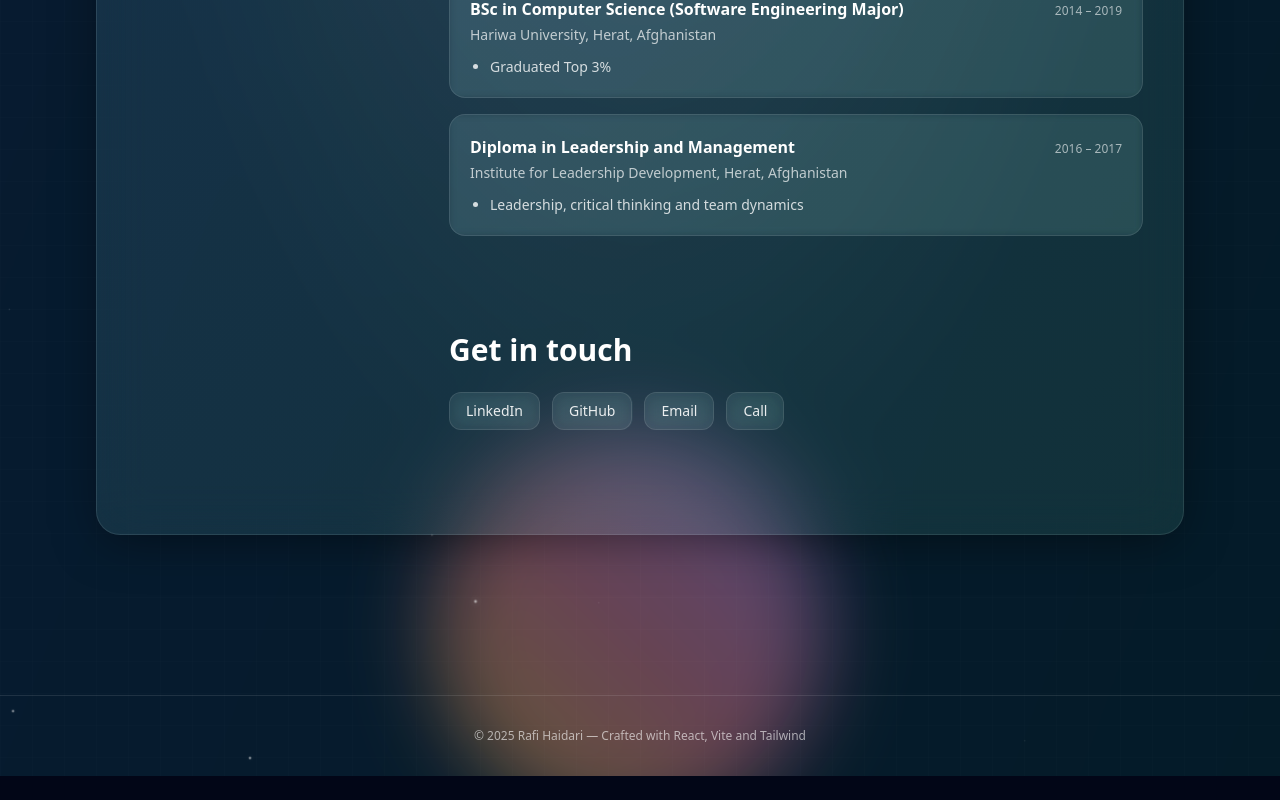
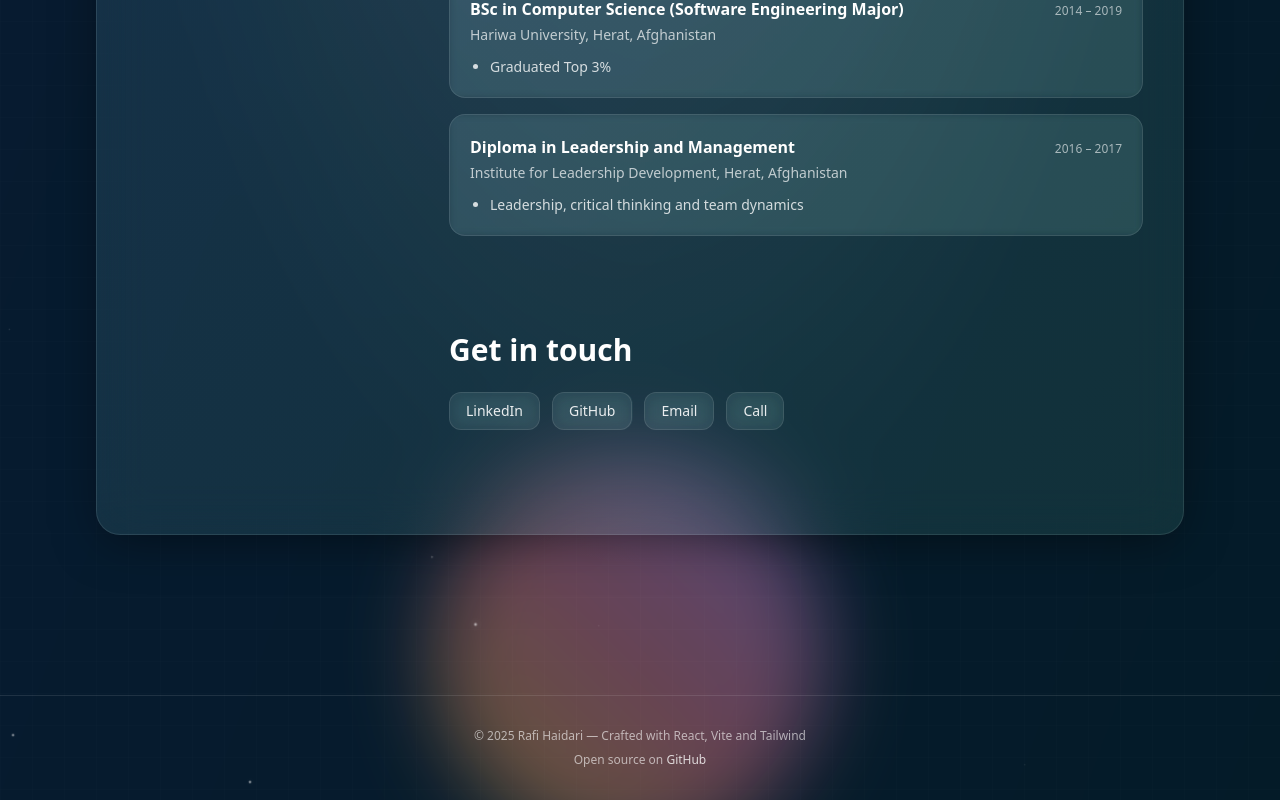
Before and after one commit to rafihaidari/CVFolio, a React (Vite) app: page / in a window 1280 px wide. Shown: the part 2059-2859 px from the top of the page. Before the commit the page ends 2835 px from the top, so only its background shows below. Built offline with nearby package versions, Linux system fonts and the light colour scheme.

Commit message:
Add CodeOverlay component and update Footer with GitHub link

```diff
--- a/src/App.tsx
+++ b/src/App.tsx
@@ -1,4 +1,5 @@
 import BackgroundFX from './components/BackgroundFX'
+import CodeOverlay from './components/CodeOverlay'
 import Hero from './components/Hero'
 import Footer from './components/Footer'
 import ExperienceSection from './components/sections/Experience'
@@ -10,6 +11,7 @@ export default function App() {
   return (
     <div className="relative min-h-dvh overflow-hidden text-white">
       <BackgroundFX />
+      <CodeOverlay />
       <main className="relative mx-auto max-w-6xl px-6 md:px-8 pt-8 md:pt-12 pb-16">
         <div className="relative rounded-3xl border border-white/10 bg-white/5 backdrop-blur-xl shadow-[0_10px_50px_-10px_rgba(0,0,0,0.5)]">
           {/* subtle gradient border glow */}
--- /dev/null
+++ b/src/components/CodeOverlay.tsx
@@ -0,0 +1,70 @@
+import { useMemo } from 'react'
+
+type Snippet = {
+  code: string
+  style: React.CSSProperties
+  delay?: string
+}
+
+export default function CodeOverlay() {
+  const snippets = useMemo<Snippet[]>(
+    () => [
+      {
+        code: `const fetchUser = async (id: string) => {
+  const res = await fetch('/api/users/' + id)
+  if (!res.ok) throw new Error('Request failed')
+  return res.json()
+}`,
+        style: { top: `${Math.random() * 100}%`, left: `${Math.random() * 100}%`, transform: 'rotate(-3deg)' },
+        delay: '0s',
+      },
+      {
+        code: `export function Button({ children }: { children: React.ReactNode }) {
+  return (
+    <button className="px-3 py-1.5 rounded-md bg-indigo-500 text-white">
+      {children}
+    </button>
+  )
+}`,
+        style: { bottom: `${Math.random() * 100}%`, left: `${Math.random() * 100}%`, transform: 'rotate(2deg)' },
+        delay: '1s',
+      },
+      {
+        code: `const tailwind = {
+  theme: { extend: { animation: { float: 'float 6s ease-in-out infinite' } } }
+}`,
+        style: { top: `${Math.random() * 100}%`, right: `${Math.random() * 100}%`, transform: 'rotate(4deg)' },
+        delay: '0.5s',
+      },
+      {
+        code: `type Experience = { company: string; role: string; period: string }`,
+        style: { bottom: `${Math.random() * 100}%`, right: `${Math.random() * 100}%`, transform: 'rotate(-5deg)' },
+        delay: '1.8s',
+      },
+      {
+        code: `function useToggle(initial = false) {
+  const [on, setOn] = useState(initial)
+  const toggle = () => setOn((v) => !v)
+  return { on, toggle }
+}`,
+        style: { top: `${Math.random() * 100}%`, left: `${Math.random() * 100}%`, transform: 'rotate(-1deg)' },
+        delay: '0.9s',
+      },
+    ],
+    [],
+  )
+
+  return (
+    <div className="pointer-events-none absolute inset-0 -z-10">
+      {snippets.map((s, i) => (
+        <pre
+          key={i}
+          className="select-none font-mono text-[10px] md:text-xs leading-relaxed whitespace-pre text-white/10 md:text-white/15 blur-[0.2px] animate-float"
+          style={{ position: 'absolute', ...s.style, animationDelay: s.delay }}
+        >
+          {s.code}
+        </pre>
+      ))}
+    </div>
+  )
+}
--- a/src/components/Footer.tsx
+++ b/src/components/Footer.tsx
@@ -4,6 +4,17 @@ export default function Footer() {
       <p>
         © {new Date().getFullYear()} Rafi Haidari — Crafted with React, Vite and Tailwind
       </p>
+      <p className="mt-2">
+        Open source on{' '}
+        <a
+          href="https://github.com/rafihaidari/CVFolio"
+          target="_blank"
+          rel="noreferrer"
+          className="text-white/80 hover:underline"
+        >
+          GitHub
+        </a>
+      </p>
     </footer>
   )
 }
```
